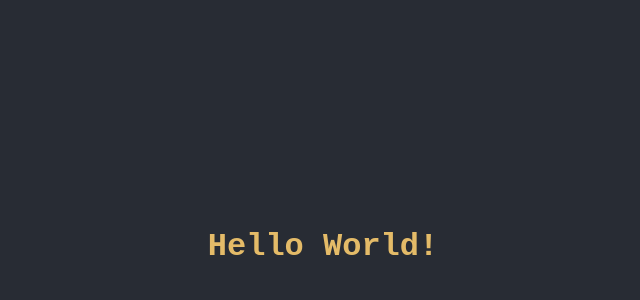
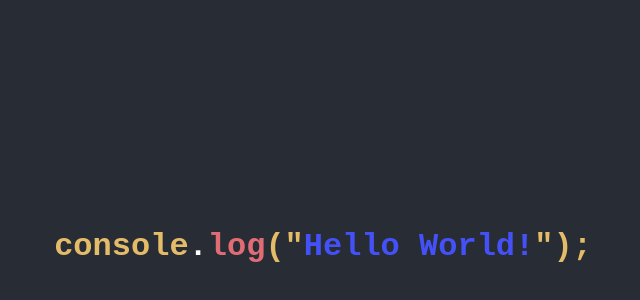
Before and after one commit to Mohitupa/portfolio, an Angular app: page / in a window 1280 px wide. Shown: the part 154-454 px from the top of the page, without its empty margins (317-957 px from the left). Built offline with nearby package versions, Linux system fonts and the light colour scheme.

Commit message:
minor html changes

```diff
--- a/src/app/app.component.html
+++ b/src/app/app.component.html
@@ -1,3 +1,7 @@
 <div class="container">
-  <h1>Hello World!</h1>
+  <h1>console<span style="color:white;">.<span style="color:#e06c75;">log</span></span>("</h1>
+  <div class="string">
+    <h1 class="greeting en">Hello World!</h1>
+  </div>
+  <h1 class="closure">");</h1>
 </div>
```
